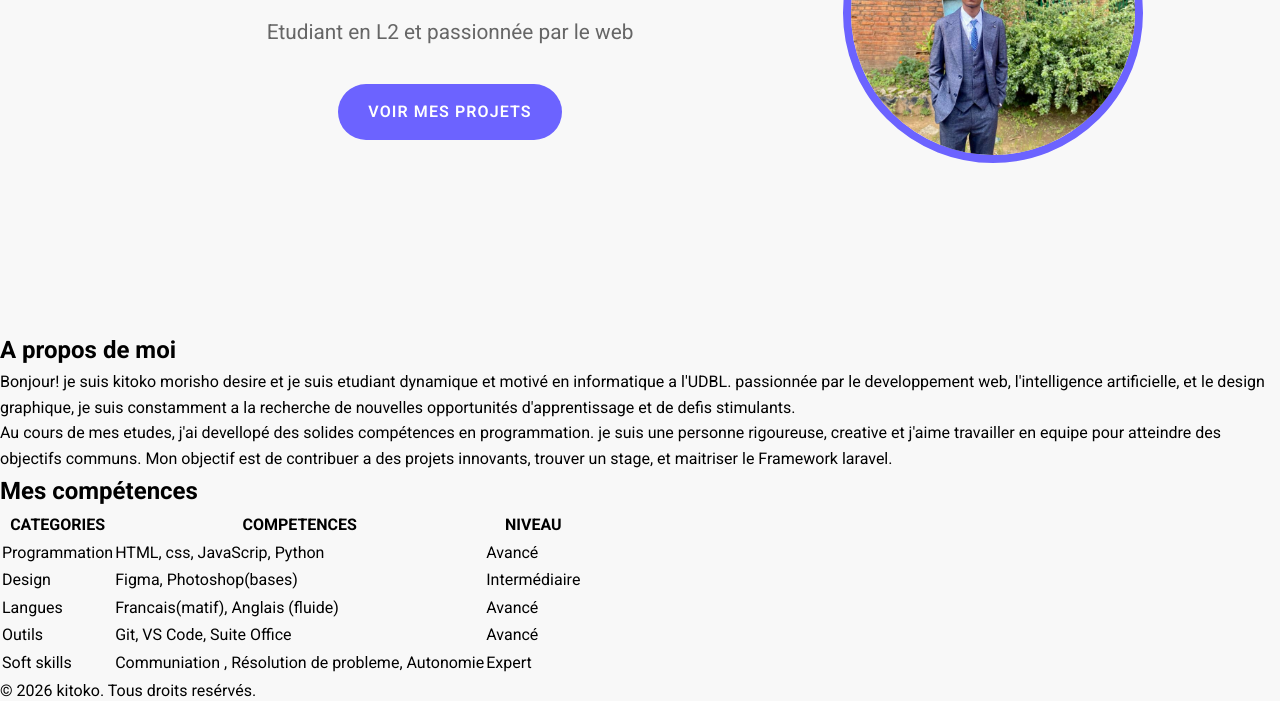
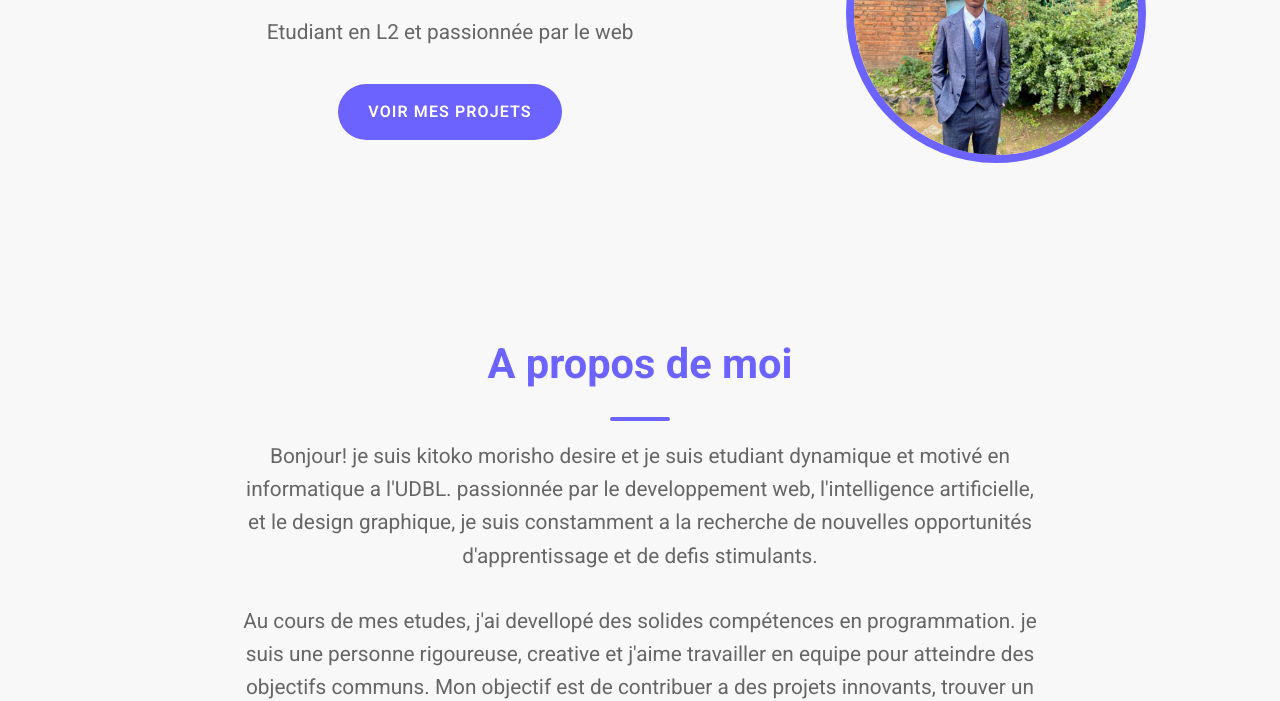
Before and after one commit to kitoko-morisho-desire/monportfolio-2026, a plain HTML site: page index.html in a window 1280 px wide. Shown: the part 417-1118 px from the top of the page. Drawn offline with Linux system fonts and the light colour scheme.

Commit message:
stylisation de la section apropos

```diff
--- a/css/stylle.css
+++ b/css/stylle.css
@@ -132,3 +132,33 @@
     background-color: var(--violet-fonce);
     transform: translate(-3px);
 }
+
+.apropos {
+    width: 800px;
+    margin: 6rem auto;
+    text-align: center;
+}
+
+section h2{
+    color: var(--violet-doux);
+    font-size: 2.6rem;
+    font-weight: 700;
+    position: relative;
+    text-align: center;
+}
+
+section h2::after {
+    content: '';
+    display: block;
+    width: 60px;
+    height: 4px;
+    background-color: var(--violet-doux);
+    margin: 1.2rem auto;
+    border-radius: 2px;
+}
+
+.apropos p {
+    margin-bottom: 2rem;
+    color: var(--gris-fonce);
+    font-size: 1.3rem;
+}
--- a/index.html
+++ b/index.html
@@ -29,7 +29,7 @@
 
         <section class="hero">
             <div>
-                <h1>bonjour, je suis kitoko</h1>
+                <h1>Bonjour, je suis kitoko</h1>
                 <p>Etudiant en L2 et passionnée par le web</p>
                 <a href="Projets.html">voir mes projets</a>
             </div>
@@ -37,9 +37,9 @@
                 <img src="image/kitoko.jpg" alt="kitoko dkm"width="300">
             </div>
         </section>
-        <section>
+        <section class="apropos">
             <div>
-                <h1>A propos de moi</h1>
+                <h2>A propos de moi</h2>
             <p>
                 Bonjour! je suis kitoko morisho desire et je suis etudiant dynamique et motivé en informatique a l'UDBL. passionnée par le developpement web, l'intelligence artificielle, et le design graphique, je suis constamment a la recherche de nouvelles opportunités d'apprentissage et de defis stimulants.
            </p>
@@ -48,8 +48,8 @@
            </p>
            <div>
         </section>
-        <section>
-            <div><h1>Mes compétences</h1></div>
+        <section class="compétences">
+            <div><h2>Mes compétences</h2></div>
             <table>
 
               <thead>
```
